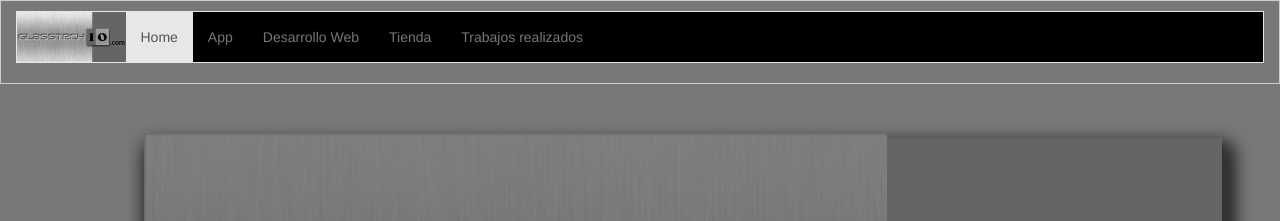
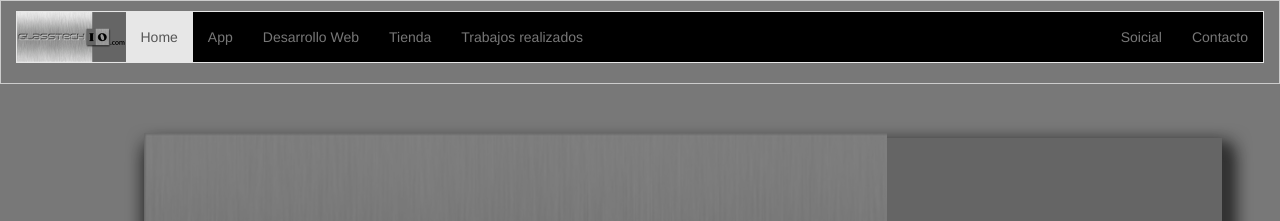
Before and after one commit to MARIOVDK/glasstechio, a Jekyll site: the page index.html, which Jekyll copies as it is, in a window 1280 px wide. Shown: the top 221 px of the page. Built offline with Jekyll 4.4.1, drawn with Linux system fonts in a browser that asks for light colours; nearby versions of some CDN libraries; Markdown is read by kramdown in place of the engine named in the settings.

Commit message:
Incluyendo opciones en la barra de navegación.

```diff
--- a/index.html
+++ b/index.html
@@ -7,7 +7,7 @@
     <link href="images/logo_web.png" rel="shortcut icon">
     <title>GLASSTECHIO.COM</title>
     <link href="dist/css/bootstrap.css" rel="stylesheet" type="text/css">
-    <link href="dist/css/bootstrap.min.css" rel="stylesheet" type="text/css">
+    <!--<link href="dist/css/bootstrap.min.css" rel="stylesheet" type="text/css">-->
     <link href="mycss/mycss.css" rel="stylesheet">
 </head>
 <body>
@@ -29,6 +29,10 @@
                     <li><a href="#">Tienda</a></li>
                     <li><a href="#">Trabajos realizados</a></li>
                 </ul>
+                <ul class="nav navbar-nav navbar-right">
+                	<li><a href="#">Soicial</a></li>
+                    <li><a href="#">Contacto</a></li>
+                </ul>
             </div>
         </div>
     </div>
```
